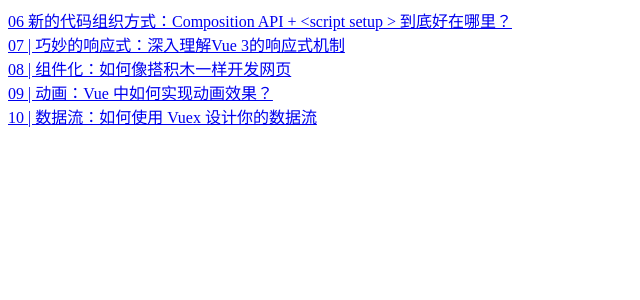
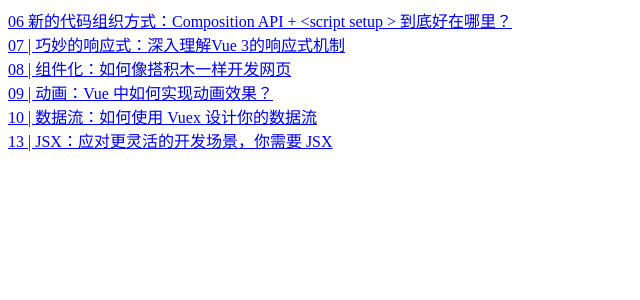
Before and after one commit to Lzy49/demo, a Vue app in the folder Vue/time-geekbang/project/: page /class9 in a window 1280 px wide. Shown: the top 300 px of the page, without its empty margins (0-640 px from the left). Built offline with nearby package versions, Linux system fonts and the light colour scheme.

Commit message:
安装jsx

```diff
--- a/Vue/time-geekbang/project/package.json
+++ b/Vue/time-geekbang/project/package.json
@@ -13,6 +13,7 @@
   },
   "devDependencies": {
     "@vitejs/plugin-vue": "^1.9.3",
+    "@vitejs/plugin-vue-jsx": "^1.2.0",
     "sass": "^1.43.4",
     "typescript": "^4.4.3",
     "vite": "^2.6.4",
--- /dev/null
+++ b/Vue/time-geekbang/project/src/pages/class13/index.d.ts
@@ -0,0 +1 @@
+export const a = '{}';
--- /dev/null
+++ b/Vue/time-geekbang/project/src/pages/class13/index.jsx
@@ -0,0 +1,9 @@
+import { defineComponent } from "@vue/runtime-core"
+
+export default defineComponent({
+  setup(){
+    return ()=>{
+      return <div>你好 DIV</div>
+    }
+  }
+})
--- a/Vue/time-geekbang/project/src/pages/index.vue
+++ b/Vue/time-geekbang/project/src/pages/index.vue
@@ -18,6 +18,9 @@
     <router-link to="/class10">
       10 | 数据流：如何使用 Vuex 设计你的数据流
     </router-link>
+    <router-link to="/class13">
+      13 | JSX：应对更灵活的开发场景，你需要 JSX
+    </router-link>
   </div>
 </template>
 <style scoped lang="scss">
--- a/Vue/time-geekbang/project/src/router/index.ts
+++ b/Vue/time-geekbang/project/src/router/index.ts
@@ -23,6 +23,10 @@
   {
     path: '/class10',
     component: () => import('../pages/class10/index.vue')
+  },
+  {
+    path: '/class13',
+    component: () => import('../pages/class13/index.jsx')
   }
 ];
 const router = createRouter({
--- a/Vue/time-geekbang/project/vite.config.ts
+++ b/Vue/time-geekbang/project/vite.config.ts
@@ -1,7 +1,7 @@
-import { defineConfig } from 'vite'
-import vue from '@vitejs/plugin-vue'
-
+import { defineConfig } from 'vite';
+import vue from '@vitejs/plugin-vue';
+import vueJsx from '@vitejs/plugin-vue-jsx';
 // https://vitejs.dev/config/
 export default defineConfig({
-  plugins: [vue()]
-})
+  plugins: [vue(), vueJsx()]
+});
```
Also changed, not shown: 2 other files (tests, documents, lock files or other folders).
